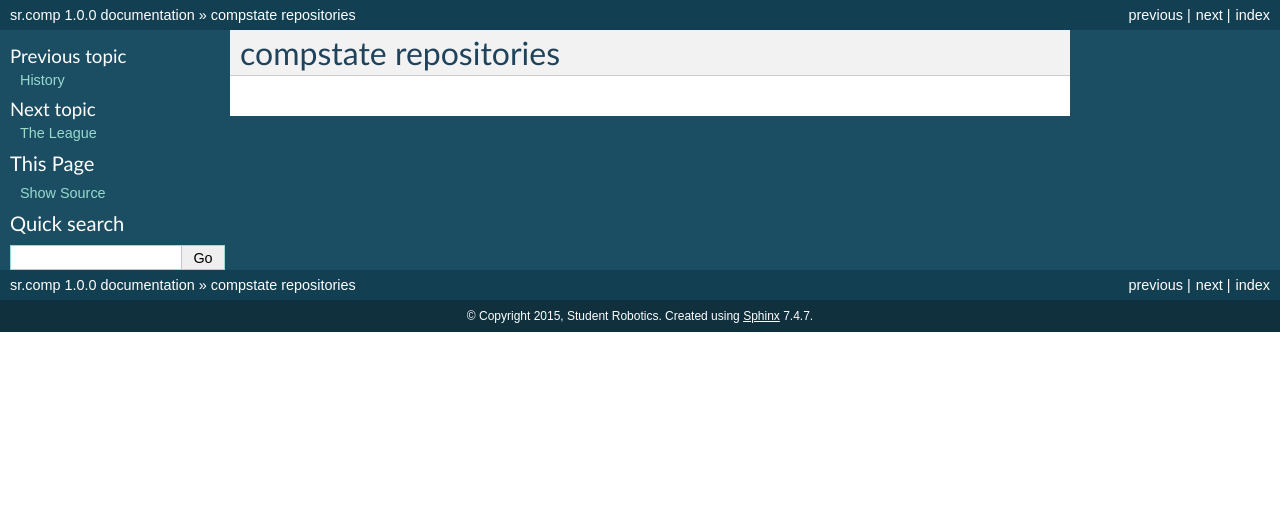
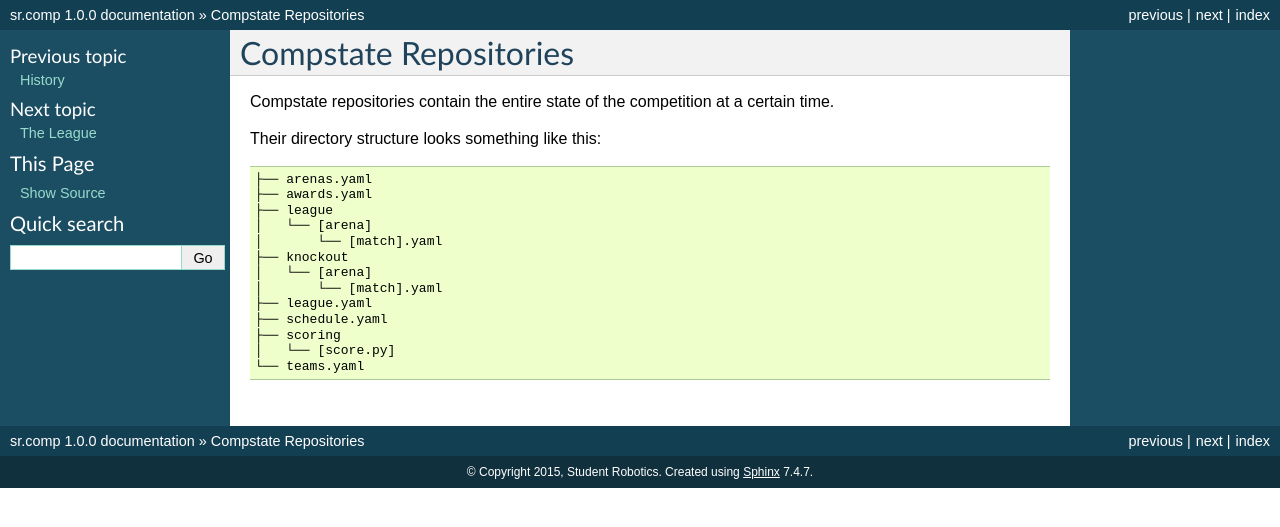
Before and after one commit to srobo-legacy/comp-srcomp, a Sphinx documentation site: the page built from docs/compstate.rst, in a window 1280 px wide. Shown: the top 527 px of the page. Built offline with Sphinx 7.4.7, drawn with Linux system fonts in a browser that asks for light colours.

Commit message:
Add some more general information

```diff
--- a/docs/compstate.rst
+++ b/docs/compstate.rst
@@ -1,2 +1,23 @@
-compstate repositories
+Compstate Repositories
 ======================
+
+Compstate repositories contain the entire state of the competition at a certain
+time.
+
+Their directory structure looks something like this:
+
+.. code::
+
+   ├── arenas.yaml
+   ├── awards.yaml
+   ├── league
+   │   └── [arena]
+   │       └── [match].yaml
+   ├── knockout
+   │   └── [arena]
+   │       └── [match].yaml
+   ├── league.yaml
+   ├── schedule.yaml
+   ├── scoring
+   │   └── [score.py]
+   └── teams.yaml
--- a/docs/history.rst
+++ b/docs/history.rst
@@ -1,2 +1,4 @@
 History
 =======
+
+``SRComp`` was first created a few months before the SR2014_ competition.
--- a/docs/introduction.rst
+++ b/docs/introduction.rst
@@ -1,2 +1,5 @@
 Introduction
 ============
+
+The Student Robotics Competition Software, or ``SRComp``, is the software
+backbone behind the running of the competition.
```
